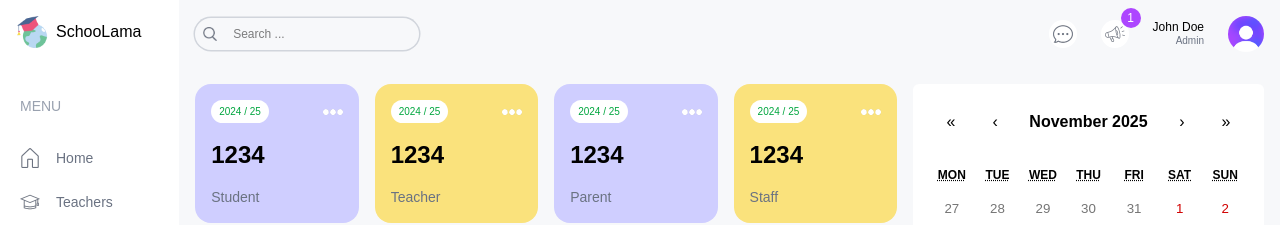
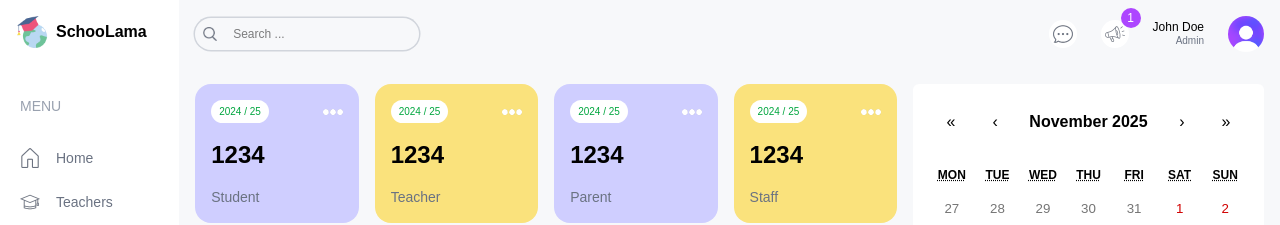
Before and after one commit to Rasheed-28/School-Management-System, a Next.js app: page /admin in a window 1280 px wide. Shown: the top 225 px of the page. Built offline with nearby package versions, Linux system fonts and the light colour scheme.

Commit message:
Heading Text Font Bold

```diff
--- a/src/app/(dashboard)/layout.tsx
+++ b/src/app/(dashboard)/layout.tsx
@@ -14,7 +14,7 @@ export default function DashboardLayout({
           {/* Logo Appears Here */}
           <Link href="/" className="flex items-center justify-center lg:justify-start gap-2 p-4">
             <Image src="/logo.png" alt="Logo Image" width={32} height={32} />
-            <span className="hidden lg:block text-black">SchooLama</span>
+            <span className="hidden lg:block text-black font-bold">SchooLama</span>
           </Link>
           <Menu />
         </div>
```
